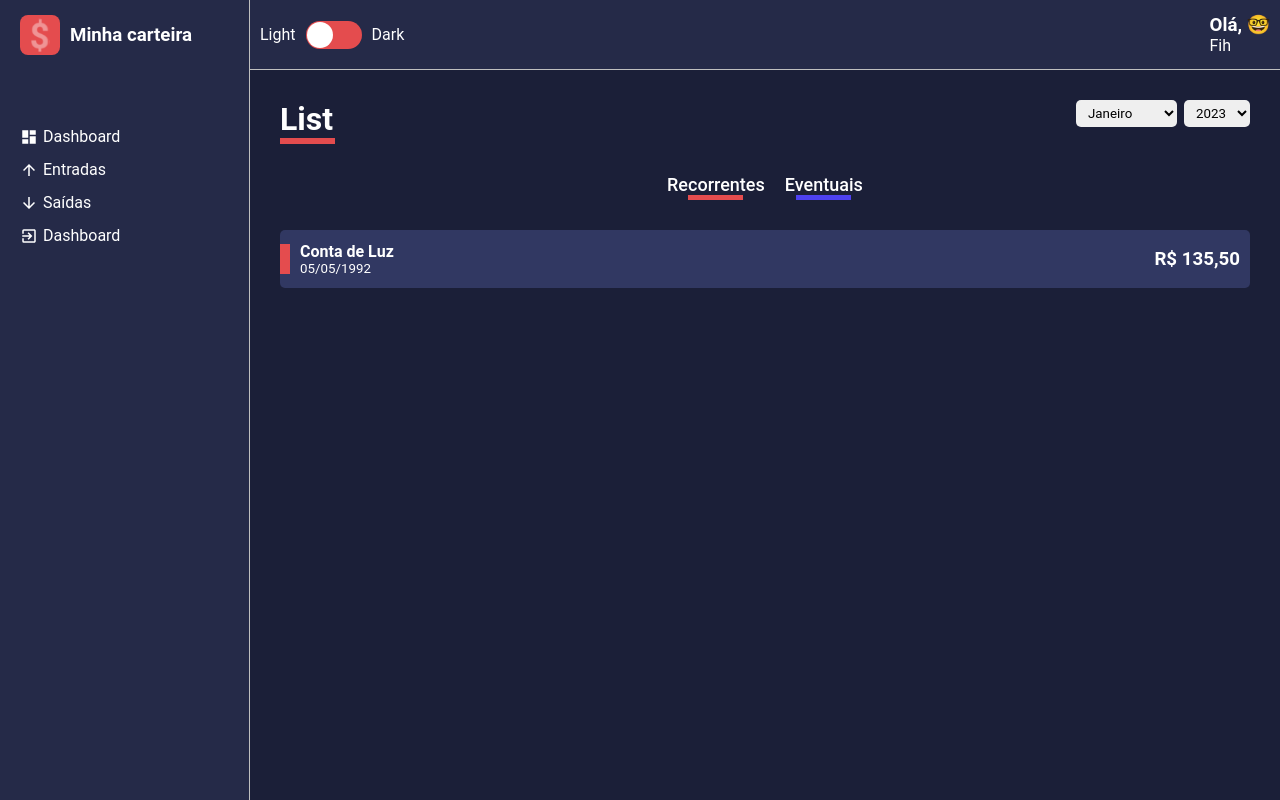
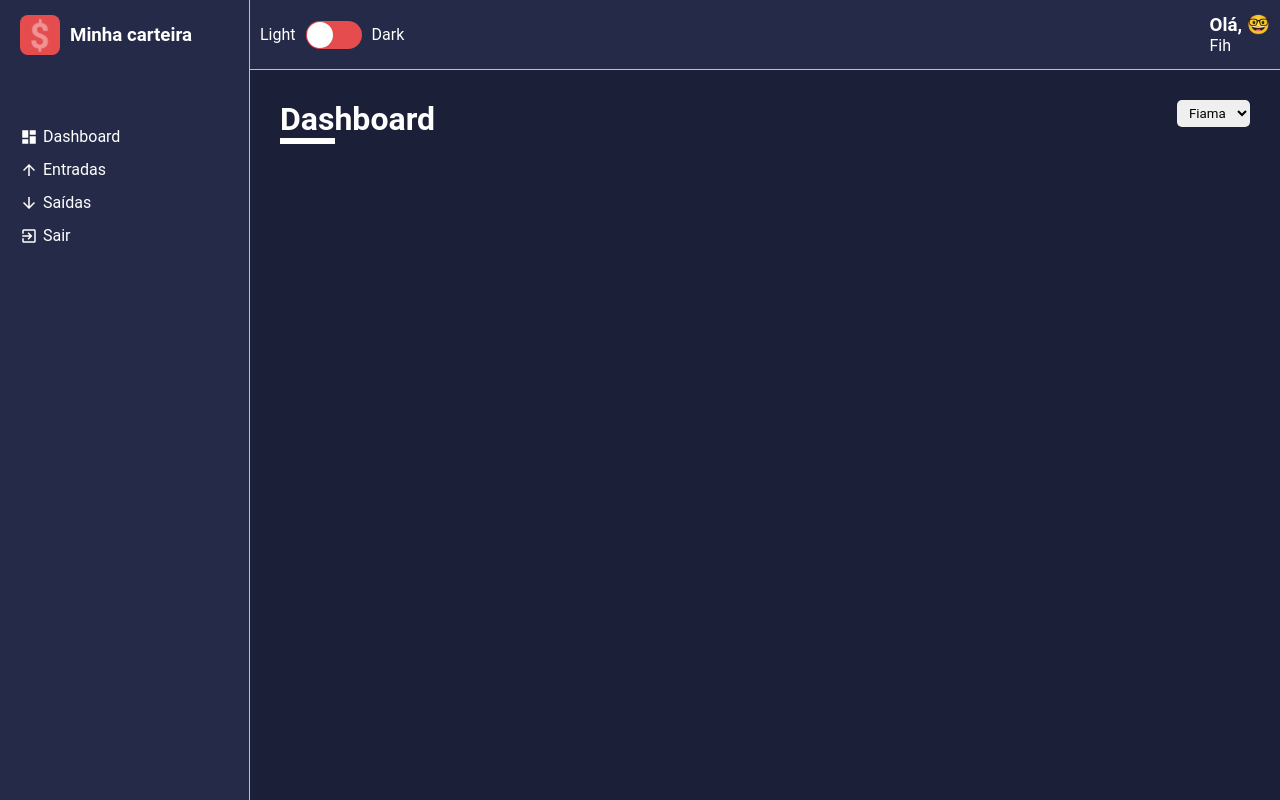
Before and after one commit to FihCapua/my-dashboard, a React (Create React App) app: page /dashboard in a window 1280 px wide. Built offline with nearby package versions, Linux system fonts and the light colour scheme.

Commit message:
feat: include routes with router-dom and configure List page

```diff
--- a/package.json
+++ b/package.json
@@ -12,6 +12,7 @@
     "@types/react-dom": "^18.0.11",
     "react": "^18.2.0",
     "react-dom": "^18.2.0",
+    "react-router-dom": "4.2.2",
     "react-icons": "^4.8.0",
     "react-scripts": "5.0.1",
     "react-switch": "^7.0.0",
@@ -44,6 +45,7 @@
     ]
   },
   "devDependencies": {
-    "@types/styled-components": "^5.1.26"
+    "@types/styled-components": "^5.1.26",
+    "@types/react-router-dom": "5.3.3"
   }
 }
--- a/src/App.tsx
+++ b/src/App.tsx
@@ -1,20 +1,16 @@
-import { ThemeProvider } from "styled-components"
-import { Layout } from "./components/Layout"
-// import { Dashboard } from "./pages/Dashboard"
-import { List } from "./pages/List"
-import GlobalStyles from "./styles/GlobalStyles"
-import dark from "./styles/themes/dark"
+import { ThemeProvider } from "styled-components";
+
+import GlobalStyles from "./styles/GlobalStyles";
+import dark from "./styles/themes/dark";
+import Routes from "./routes";
 
 const App: React.FC = () => {
-    return(
-        <ThemeProvider theme={dark}>
-            <GlobalStyles />
-            <Layout>
-                {/* <Dashboard /> */}
-                <List />
-            </Layout>
-        </ThemeProvider>
-    )
-}
+  return (
+    <ThemeProvider theme={dark}>
+      <GlobalStyles />
+      <Routes />
+    </ThemeProvider>
+  );
+};
 
-export default App
+export default App;
--- a/src/components/Aside/index.tsx
+++ b/src/components/Aside/index.tsx
@@ -12,24 +12,24 @@ export const Aside: React.FC = () => {
             </Header>
 
             <MenuContainer>
-                <MenuItemLink href="#">
+                <MenuItemLink href="/dashboard">
                     <MdDashboard />
                     Dashboard
                 </MenuItemLink>
 
-                <MenuItemLink href="#">
+                <MenuItemLink href="/list/entry-balance">
                     <MdArrowUpward />
                     Entradas
                 </MenuItemLink>
 
-                <MenuItemLink href="#">
+                <MenuItemLink href="/list/exit-balance">
                     <MdArrowDownward />
                     Saídas
                 </MenuItemLink>
 
                 <MenuItemLink href="#">
                     <MdExitToApp />
-                    Dashboard
+                    Sair
                 </MenuItemLink>
             </MenuContainer>
         </Container>
--- a/src/pages/List/index.tsx
+++ b/src/pages/List/index.tsx
@@ -1,9 +1,29 @@
+import React, { useMemo } from "react";
 import { ContentHeader } from "../../components/ContentHeader";
 import { HistoryFinanceCard } from "../../components/HistoryFInanceCard";
 import { SelectInput } from "../../components/SelectInput";
 import { Container, Filters } from "./style";
 
-export const List: React.FC = () => {
+interface IRouteParams {
+  match: {
+    params: {
+      type: any
+    }
+  }
+}
+
+export const List: React.FC<IRouteParams> = ({ match }) => {
+  const type = match.params.type
+
+
+  const title  = useMemo(() => {
+    return type === 'entry-balance' ? 'Entradas': 'Saídas'
+  }, [type])
+
+  const lineColor = useMemo(() => {
+    return type === 'entry-balance' ? '#F7931B' : '#E44C4E'
+  }, [type])
+
   const months = [
     { value: 1, label: "Janeiro" },
     { value: 2, label: "Fevereiro" },
@@ -28,7 +48,7 @@ export const List: React.FC = () => {
 
   return (
     <Container>
-      <ContentHeader title="List" lineColor="#E44C4E">
+      <ContentHeader title={title} lineColor={lineColor}>
         <SelectInput options={months} />
         <SelectInput options={years} />
       </ContentHeader>
--- /dev/null
+++ b/src/routes/app.routes.tsx
@@ -0,0 +1,17 @@
+import React from "react";
+import { Route, Switch } from "react-router-dom";
+
+import { Dashboard } from "../pages/Dashboard";
+import { List } from "../pages/List";
+import { Layout } from "../components/Layout";
+
+const AppRoutes: React.FC = () => (
+  <Layout>
+    <Switch>
+      <Route path="/dashboard" exact component={Dashboard}></Route>
+      <Route path="/list/:type" exact component={List}></Route>
+    </Switch>
+  </Layout>
+);
+
+export default AppRoutes;
--- /dev/null
+++ b/src/routes/index.tsx
@@ -0,0 +1,11 @@
+import React from 'react';
+import App from './app.routes';
+import { BrowserRouter } from 'react-router-dom';
+
+const Routes: React.FC = () => (
+        <BrowserRouter>
+                <App />
+        </BrowserRouter>
+)
+
+export default Routes
--- a/src/utils/emojis.ts
+++ b/src/utils/emojis.ts
@@ -1 +1,3 @@
-export default ['😂', '😇', '😆', '😜', '🤑', '🤓', '🤩']
+const emoji = ['😂', '😇', '😆', '😜', '🤑', '🤓', '🤩']
+
+export default emoji;
```
